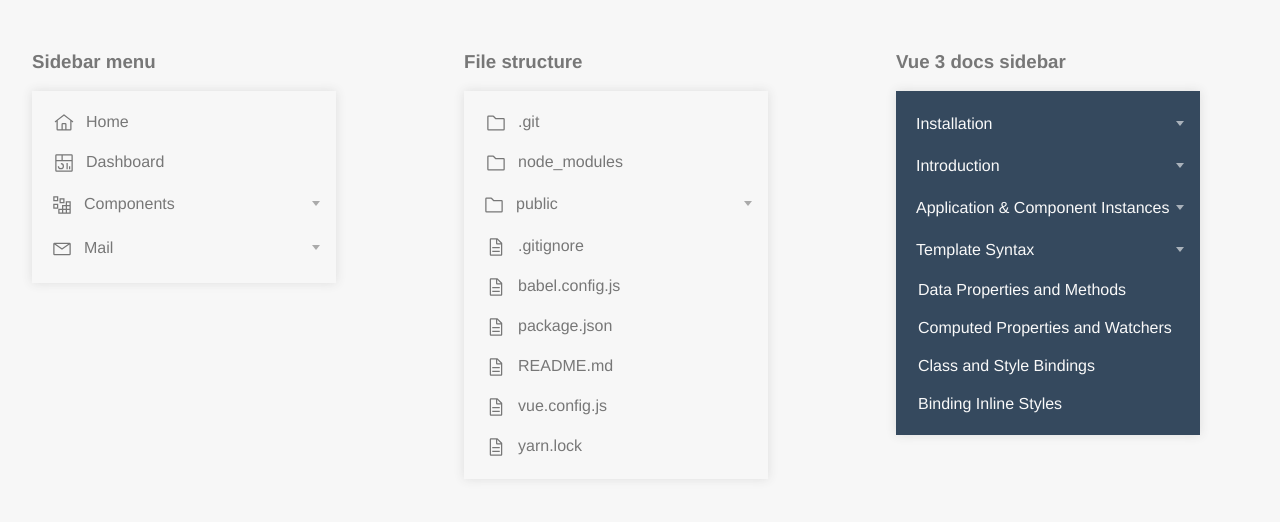
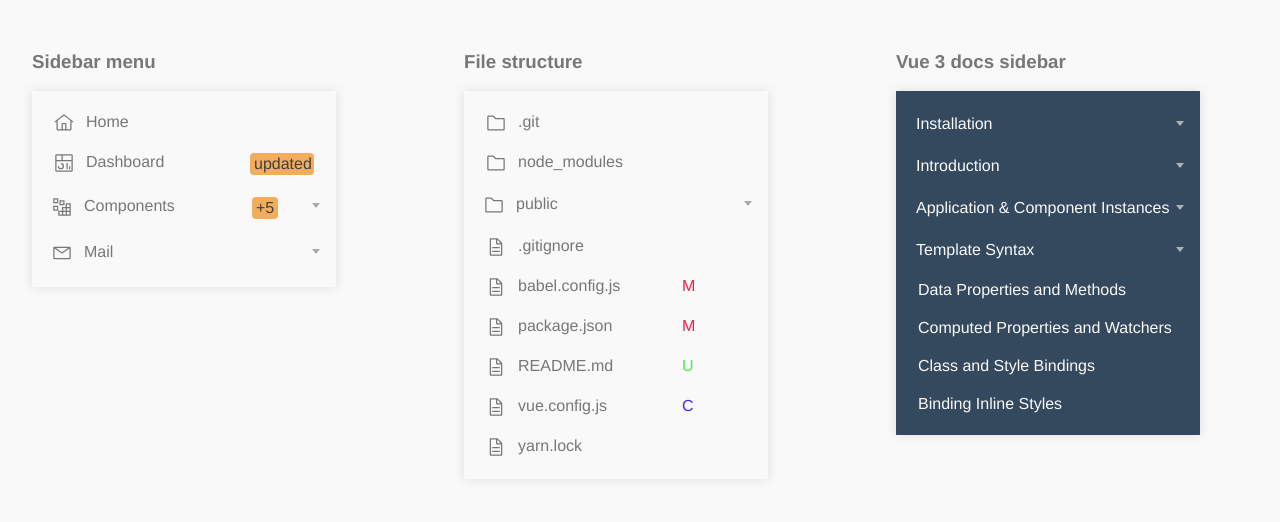
Before and after one commit to boussadjra/vue3-router-tree, a Vue app: page / in a window 1280 px wide. Shown: the top 522 px of the page. Built offline with nearby package versions, Linux system fonts and the light colour scheme.

Commit message:
improve examples

```diff
--- a/src/App.vue
+++ b/src/App.vue
@@ -5,7 +5,9 @@
         <vue3-router-tree :items="routes">
             <template #item="{item}">
                 <icon :name="`${item.name.toLowerCase()}`" />
-                {{item.name }}
+                <span> {{item.name }}</span>
+
+                <span v-if="item.info" class="chip">{{item.info}}</span>
             </template>
         </vue3-router-tree>
     </div>
@@ -14,7 +16,9 @@
         <vue3-router-tree :items="files">
             <template #item="{item}">
                 <icon :name="`${item.type || 'file'}`" />
-                {{item.name}}
+                <span> {{item.name }}</span>
+
+                <span v-if="item.info" :style="{color:colors[item.info]}">{{item.info}}</span>
             </template>
         </vue3-router-tree>
     </div>
@@ -45,10 +49,13 @@
                     path: "/dashboard",
                     name: "Dashboard",
                     hasIcon: true,
+
+                    info: 'updated'
                 },
                 {
                     path: "/component",
                     name: "Components",
+                    info: '+5',
                     hasIcon: true,
                     children: [{
                             path: "/alerts",
@@ -146,6 +153,7 @@
                             children: [{
                                 name: "logo.png",
                                 file: "png",
+                                info: 'U'
                             }, ],
                         },
                         {
@@ -165,18 +173,22 @@
                 {
                     name: "babel.config.js",
                     file: "js",
+                    info: 'M'
                 },
                 {
                     name: "package.json",
                     file: "json",
+                    info: 'M'
                 },
                 {
                     name: "README.md",
                     file: "md",
+                    info: 'U'
                 },
                 {
                     name: "vue.config.js",
                     file: "js",
+                    info: 'C'
                 },
                 {
                     name: "yarn.lock",
@@ -297,6 +309,13 @@
                     name: "Binding Inline Styles",
                 },
             ],
+
+            colors: {
+                U: '#44ee44',
+                A: '#1222dd',
+                M: "#ee2245",
+                C: '#4425ff'
+            }
         };
     },
     components: {
@@ -321,7 +340,7 @@
     -webkit-font-smoothing: antialiased;
     -moz-osx-font-smoothing: grayscale;
     // text-align: center;
-    background-color: #f7f7f7;
+    background-color: #f9f9f9;
     color: #777;
     width: min-content;
     min-width: 280px;
@@ -336,4 +355,12 @@
         padding: 8px;
     }
 }
+
+.chip {
+    padding: 2px 4px;
+    background: #f1ac5c;
+    color: rgb(66, 65, 65);
+    border-radius: 4px;
+    max-width: min-content;
+}
 </style>
--- a/src/components/Vue3RouterTree/index.ts
+++ b/src/components/Vue3RouterTree/index.ts
@@ -6,6 +6,7 @@
 	component: VNode;
 	children: Array<TreeNode>;
 	id: number;
+info?:string|number|boolean
 }
 import CaretRight from './CaretRight.vue'
 import { RouteRecordRaw, RouterLink } from 'vue-router';
@@ -106,7 +107,7 @@
 						{ class: 'vrt-tree' },
 						this.renderTree(item.children)) : '')])
 			} else {
-				return h('li', { class: 'vrt-tree__item' }, item.component ? h(RouterLink, { to: item.path }, item.name) :slotContent)
+				return h('li', { class: 'vrt-tree__item' }, item.component ? h(RouterLink, { to: item.path }, item.name) : slotContent)
 			}
 		},
 	},
--- a/src/components/Vue3RouterTree/style.scss
+++ b/src/components/Vue3RouterTree/style.scss
@@ -9,7 +9,8 @@
         position: relative;
         cursor: pointer;
         display: grid;
-        grid-template-columns: 32px auto;
+        grid-template-columns: 32px auto minmax(32px, 64px);
+        ;
         white-space: nowrap;
         &:hover {
             background-color: #e1e1e1;
```
Also changed, not shown: 6 other files (tests, documents, lock files or other folders).
